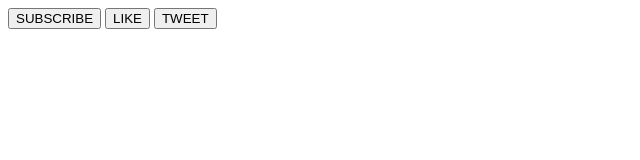
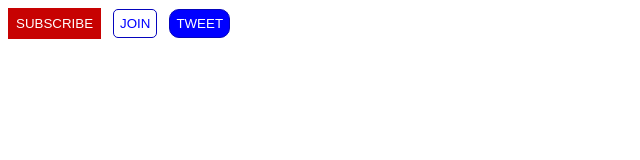
Before and after one commit to Rosemary064/html-buttons, a plain HTML site: page index.html in a window 1280 px wide. Shown: the whole page, without its empty margins (0-640 px from the left). Drawn offline with Linux system fonts and the light colour scheme.

Commit message:
styled the buttons

```diff
--- a/index.html
+++ b/index.html
@@ -5,10 +5,52 @@
         <meta name="description" content="html buttons">
         <meta name="author" content="Rose">
         <title>HTML buttons</title>
+        <style>
+            .subscribe{
+                background-color: rgb(199, 2, 2);
+                color: white;
+                padding: 8px;
+                border: none;
+                margin-right: 8px;
+            }
+            .subscribe:hover{
+                background-color: rgb(248, 113, 113);
+            }
+            .subscribe:active{
+                background-color: rgb(8, 104, 168);
+            }
+            .like{
+                background-color: white;
+                color: blue;
+                padding: 6px;
+                border: 1px solid rgb(5, 5, 189);
+                margin-right: 8px;
+                border-radius: 5px;
+                transition: background-color 1s, color 1s;
+            }
+            .like:hover{
+                color: white;
+                background-color: blue;
+            }
+            .like:active{
+                background-color: aqua;
+            }
+            .tweet{
+                background-color: blue;
+                color: white;
+                padding: 6px;
+                border: 1px solid rgb(5, 5, 189);
+                border-radius: 10px;
+                transition: box-shadow 0.75s;
+            }
+            .tweet:hover{
+                box-shadow: 2px 2px 5px black;
+            }
+        </style>
     </head>
     <body>
-        <button>SUBSCRIBE</button>
-        <button>LIKE</button>
-        <button>TWEET</button>
+        <button class="subscribe">SUBSCRIBE</button>
+        <button class="like">JOIN</button>
+        <button class="tweet">TWEET</button>
     </body>
 </html>
```
